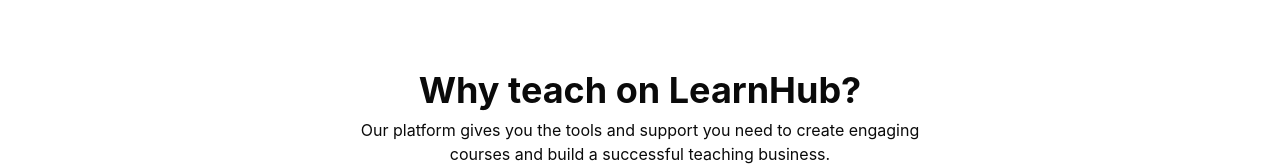
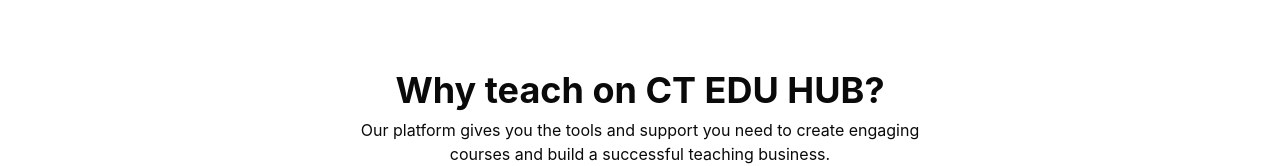
Before and after one commit to STEPHEN286/CT-EDU-APP, a React (Vite) app: page /teach-on-ct in a window 1280 px wide. Shown: the part 770-936 px from the top of the page. Built offline with nearby package versions, Linux system fonts and the light colour scheme.

Commit message:
changes on Brand-name

```diff
--- a/src/components/Footer.jsx
+++ b/src/components/Footer.jsx
@@ -9,7 +9,7 @@
         <div className="grid grid-cols-1 gap-8 md:grid-cols-2 lg:grid-cols-4">
           <div>
             <a href="/" className="flex items-center gap-2 text-xl font-bold">
-              <span className="text-red-500">Learn</span>Hub
+              <span className="text-red-500">CT EDU HUB</span>
             </a>
             <p className="mt-4 text-gray-400">
               Empowering learners worldwide with quality education and personalized learning paths.
@@ -112,7 +112,7 @@
           </div>
         </div>
         <div className="mt-12 border-t border-white/10 pt-8 text-center text-sm text-gray-400">
-          <p>© {new Date().getFullYear()} LearnHub. All rights reserved.</p>
+          <p>© {new Date().getFullYear()} CT EDU HUB. All rights reserved.</p>
         </div>
       </div>
     </footer>
--- a/src/components/landing-page-contents/BecomeTeacher.jsx
+++ b/src/components/landing-page-contents/BecomeTeacher.jsx
@@ -24,7 +24,7 @@
           {/* Card */}
         <div className='max-w-md'>
           <div className='mb-3'>
-                <h1 className=' text-2xl md:text-4xl font-bold text-center md:text-left'>Become an Instructors on <span className='text-red-600 '>CT EDU Hub</span></h1>
+                <h1 className=' text-2xl md:text-4xl font-bold text-center md:text-left'>Become an Instructors on <span className='text-red-600 '>CT EDU HUB</span></h1>
                 <p className='text-center md:text-left text-xs'>Join a growing community of passionate instructors and share your expertise with eager learners</p>
 
           </div>
--- a/src/components/lecture-page-contents/Header.jsx
+++ b/src/components/lecture-page-contents/Header.jsx
@@ -40,11 +40,12 @@
   DropdownMenuTrigger,
 } from "@/components/ui/dropdown-menu";
 import { Link as ScrolLink } from "react-scroll";
-import { Link } from "react-router-dom";
+import { Link, useLocation, useNavigate } from "react-router-dom";
 
 export default function Header() {
   const { t } = useTranslation("navbar");
-
+  const loccation = useLocation()
+  const navigate = useNavigate()
   const navLinks = [
     { to: "why-teach", label: "whyTeach" },
     { to: "how-it-works", label: "howItworks" },
@@ -52,6 +53,12 @@
     { to: "testimonials", label: "testimonials" },
     { to: "requirement", label: "requirement" }
   ];
+
+  const handleScrolNavLink = (id) =>{
+    if (location.pathname ==="/teach-on-ct/register-instructor"){
+      navigate( `/#${id}`)
+      }
+  }
 
   return (
     <Disclosure
@@ -84,8 +91,9 @@
                       smooth={true}
                       spy={true}
                       offset={-70}
+                      // onClick={() =>handleScrolNavLink(link.to)}
                       to={link.to}
-                      className=" hidden lg:block   text-gray-700 hover:text-gray-600 px-3 py-2 text-sm lg:text-base font-medium"
+                      className=" hidden cursor-pointer lg:block   text-gray-700 hover:text-gray-600 px-3 py-2 text-sm lg:text-base font-medium"
                       onClick={() => close()}
                     >
                       {t(link.label)}
--- a/src/components/lecture-page-contents/WhyTeach.jsx
+++ b/src/components/lecture-page-contents/WhyTeach.jsx
@@ -9,7 +9,7 @@
   return (
     <section id="why-teach" className={`${containerClass}  py-20 space-y-3 `}>
         <div className='lg:w-1/2 mx-auto space-y-2' >
-            <h3 className='text-center text-2xl lg:text-4xl font-bold'>Why teach on LearnHub?</h3>
+            <h3 className='text-center text-2xl lg:text-4xl font-bold'>Why teach on CT EDU HUB?</h3>
             <p className='text-center'>Our platform gives you the tools and support you need to create engaging courses and build a successful teaching business.</p>
         </div>
 
```
